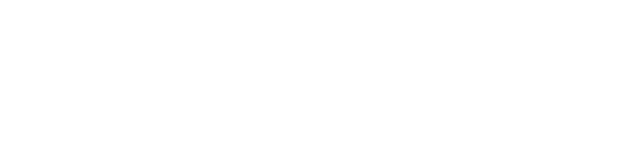
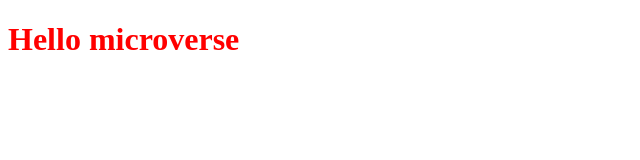
Before and after one commit to boniface0/hellomicroverse_project, a website: page index.html in a window 1280 px wide. Shown: the whole page, without its empty margins (0-640 px from the left). Drawn offline with Linux system fonts and the light colour scheme.

Commit message:
updated html file

```diff
--- a/index.html
+++ b/index.html
@@ -8,6 +8,6 @@
     <link rel="stylesheet" href="style.css">
 </head>
 <body>
-
+     <h1 class="textcolor">Hello microverse</h1>
 </body>
 </html>
```
